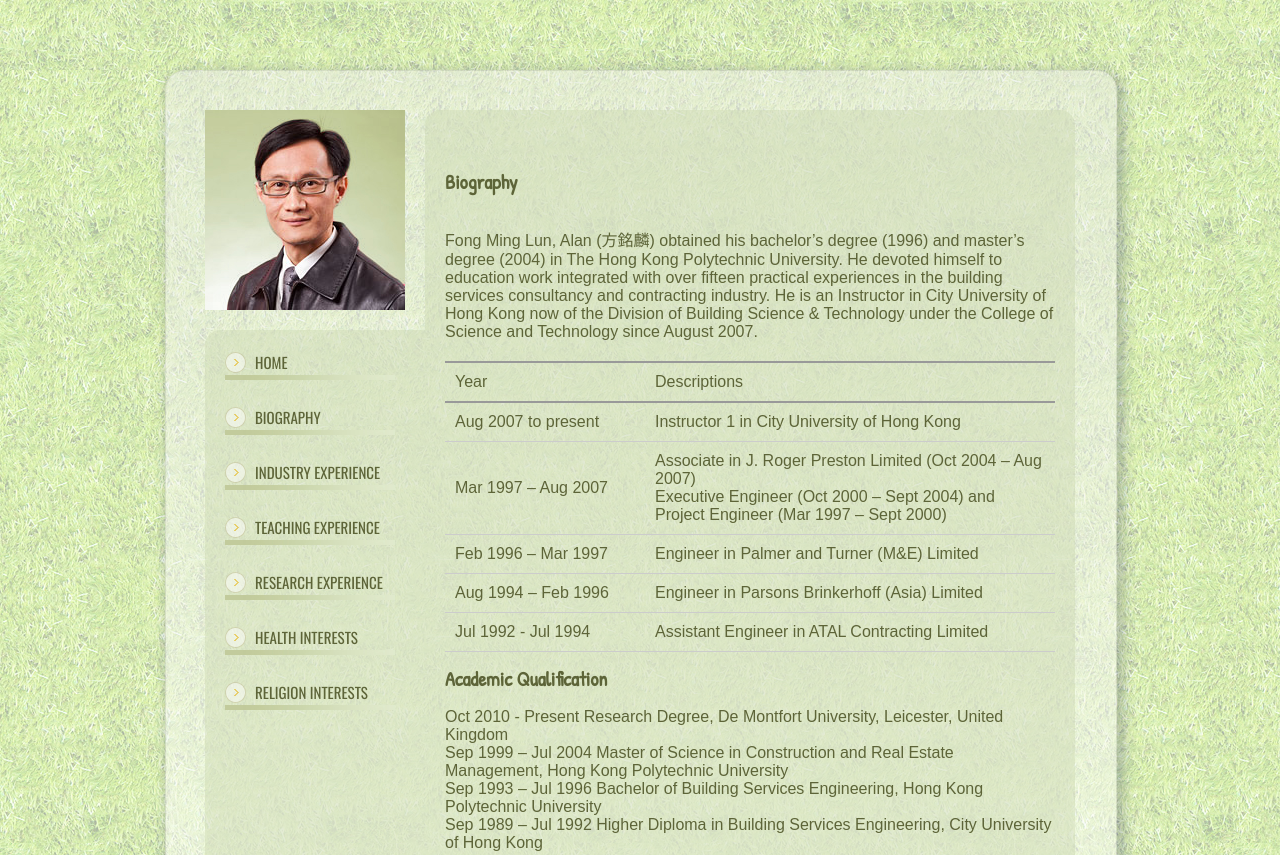
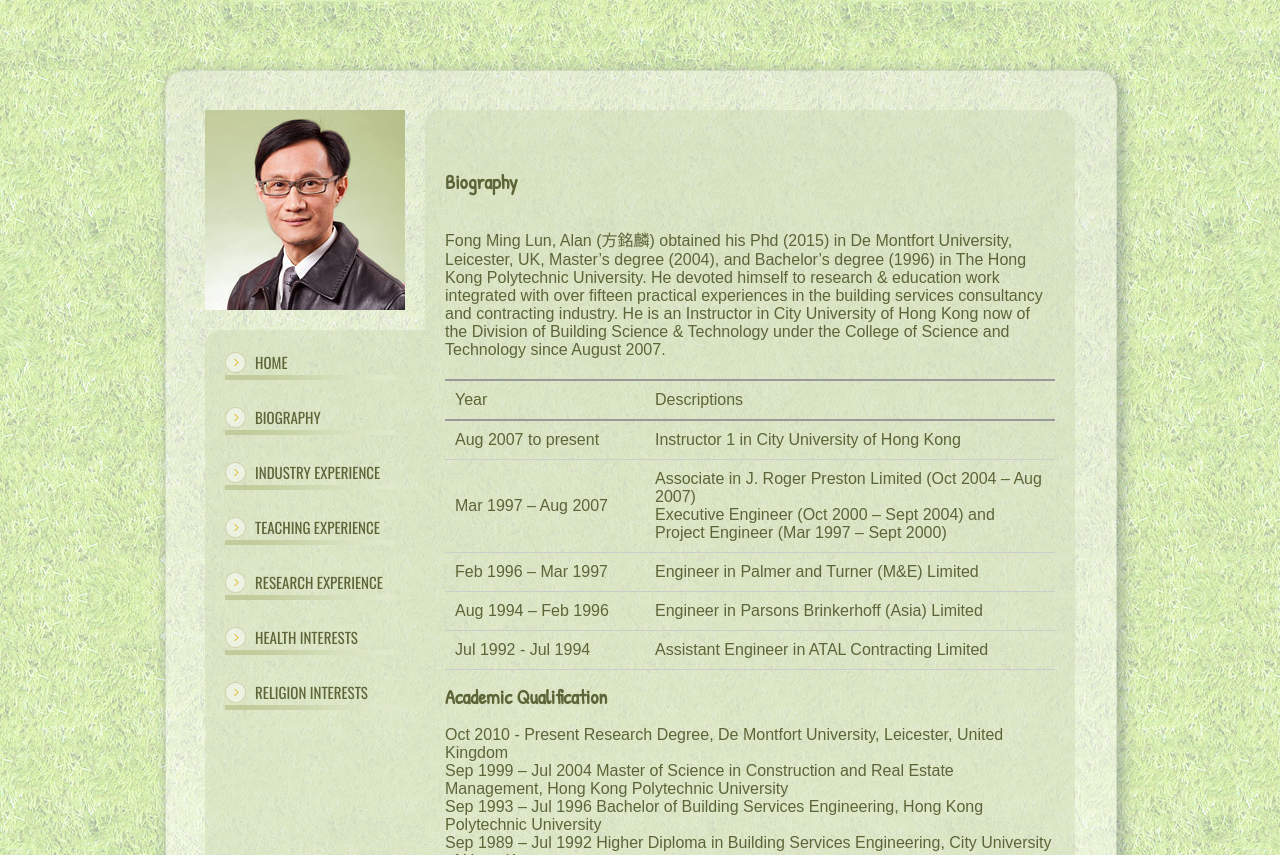
Before and after one commit to dralanfong/webpage, a plain HTML site: page biography.htm in a window 1280 px wide. Shown: the top 855 px of the page. Drawn offline with nearby package versions, Linux system fonts and the light colour scheme; a web font is replaced by a local one.

Commit message:
Update biography.htm
Academic update

```diff
--- a/biography.htm
+++ b/biography.htm
@@ -96,7 +96,7 @@ $(function(){
     <div id="main_bar">
     <!-- main bar -->
 <h1>Biography</h1><br />
-Fong Ming Lun, Alan (方銘麟) obtained his bachelor’s degree (1996) and master’s degree (2004) in The Hong Kong Polytechnic University. He devoted himself to education work integrated with over fifteen practical experiences in the building services consultancy and contracting industry. He is an Instructor in City University of Hong Kong now of the Division of Building Science & Technology under the College of Science and Technology since August 2007.
+Fong Ming Lun, Alan (方銘麟) obtained his Phd (2015) in De Montfort University, Leicester, UK, Master’s degree (2004), and Bachelor’s degree (1996) in The Hong Kong Polytechnic University. He devoted himself to research & education work integrated with over fifteen practical experiences in the building services consultancy and contracting industry. He is an Instructor in City University of Hong Kong now of the Division of Building Science & Technology under the College of Science and Technology since August 2007.
 
 <table width="100%" border="0" cellspacing="0" cellpadding="0" class="style1">
   <tr class="top">
```
